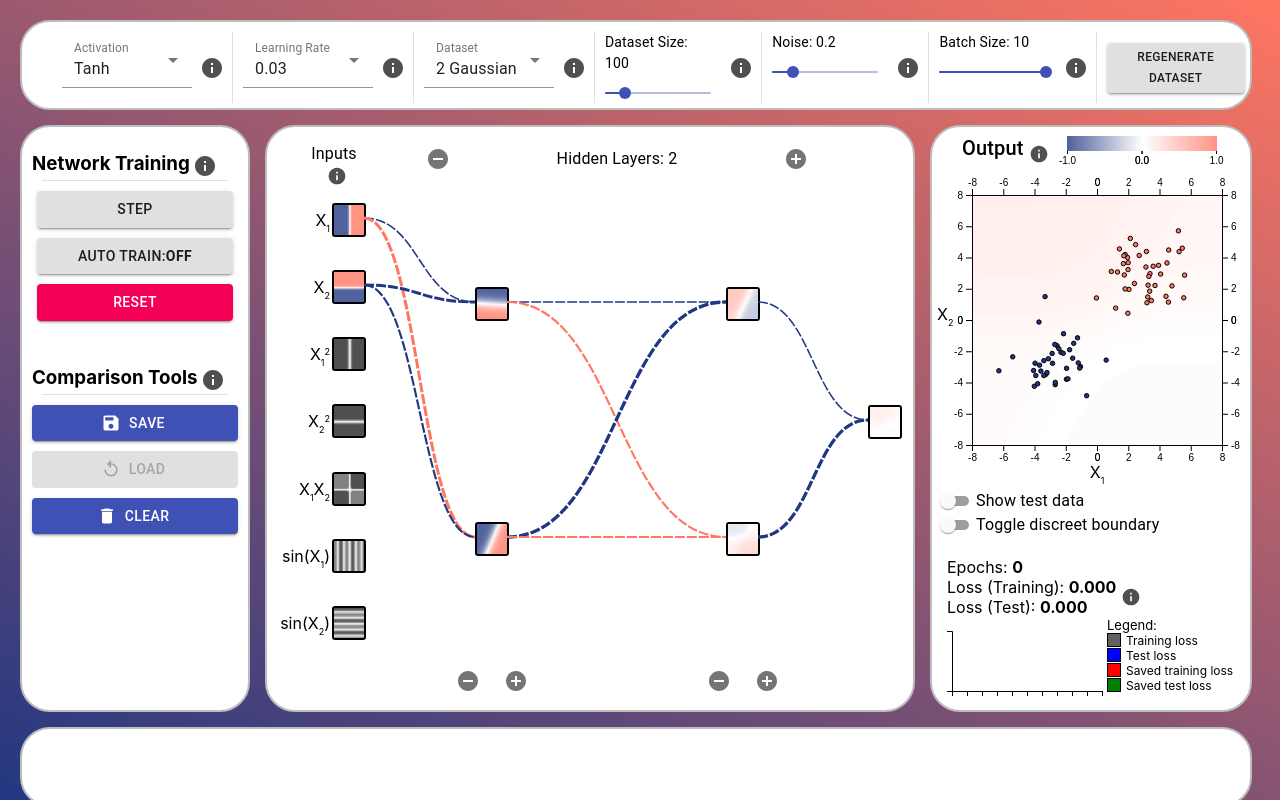
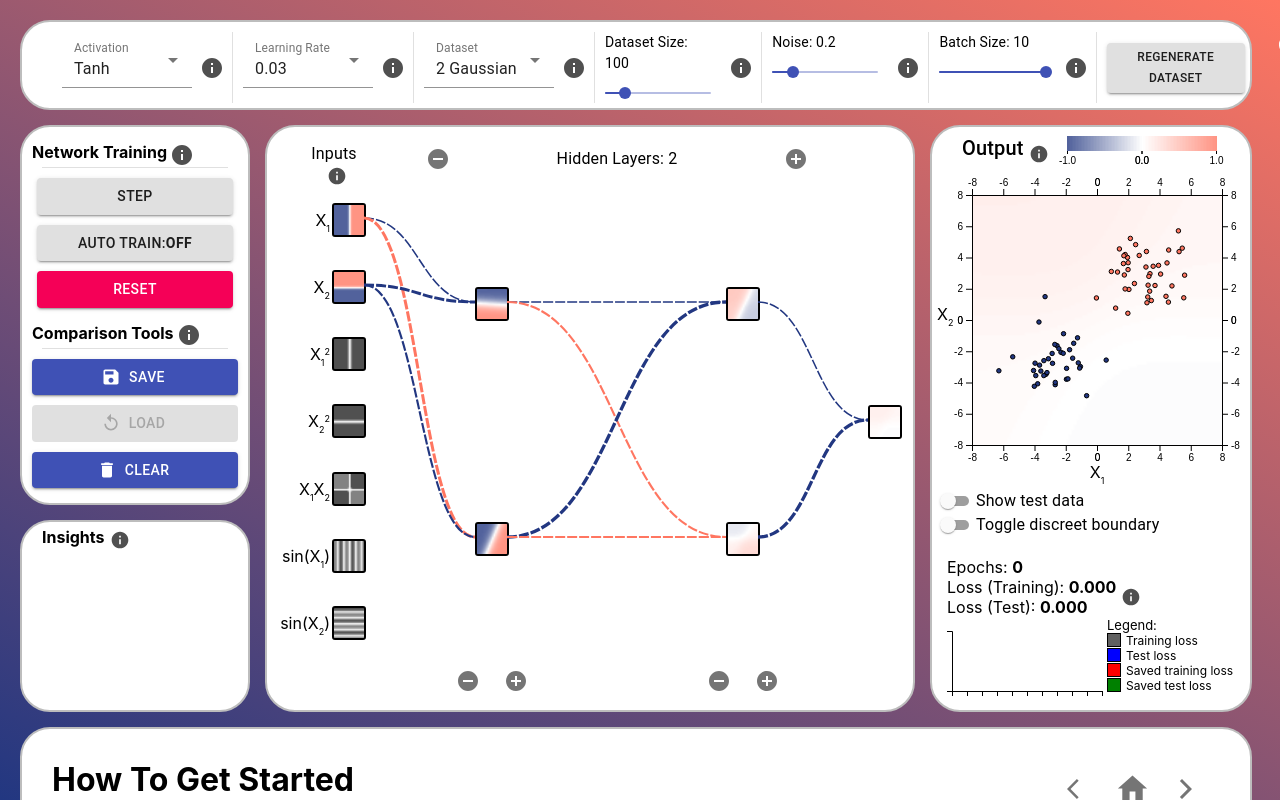
Before and after one commit to BrandonAGoodwin/nn-visualiser, a React (Create React App) app: page / in a window 1280 px wide. Built offline with nearby package versions, Linux system fonts and the light colour scheme.

Commit message:
Insights panel working

```diff
--- a/src/components/ControlPanel.tsx
+++ b/src/components/ControlPanel.tsx
@@ -50,31 +50,34 @@ function ControlPanel(props: ControlPanelProps) {
     } = props;
     return (
         <StyledControlPanel>
-            <div style={{ display: "flex", marginTop: "10px", alignItems: "flex-end" }}>
-                <h3 style={{ marginBottom: "5px", marginTop: "0px" }}>Network Training</h3>
+            <div style={{ display: "flex", marginTop: "0px", alignItems: "flex-end" }}>
+                <h4 style={{ marginBottom: "5px", marginTop: "0px" }}>Network Training</h4>
                 <StyledInfoButton title="Output Tooltip" marginLeft={5} >
                     <React.Fragment>
                         <Typography variant="body2">
                             <b>Step:</b> Run one epoch of training on the network. <br />
+                            <b>Auto Train:</b> Set the network to repeatedly train at a fixed rate.
                         </Typography>
                     </React.Fragment>
                 </StyledInfoButton>
             </div>
             <Divider style={{ minWidth: "90%", marginLeft: "auto", marginRight: "auto", marginBottom: "5px" }} />
-            <Tooltip placement={"right-end"} title={<p style={{ fontSize: 12 }}>Run one epoch of training on the network"</p>} aria-label={"Run one epoch of training on the network"} >
-                <StyledButton variant={"contained"} onClick={handleStep}> Step </StyledButton>
-            </Tooltip>
+            {/* <Tooltip placement={"right-end"} title={<p style={{ fontSize: 12 }}>Run one epoch of training on the network"</p>} aria-label={"Run one epoch of training on the network"} >  */}
+            <StyledButton variant={"contained"} onClick={handleStep}> Step </StyledButton>
+            {/* </Tooltip>  */}
             {/* <Tooltip placement={"right-end"} title={<p style={{ fontSize: 12 }}>Set the network to repeatedly train at a fixed rate</p>} aria-label={"Set the network to repeatedly train at a fixed rate"}> */}
             <StyledButton variant={"contained"} onClick={toggleAutoTrain}> Auto Train: <b>{training ? "On" : "Off"}</b></StyledButton>
             {/* </Tooltip> */}
             {/* <Tooltip placement={"left-end"} title={<p style={{ fontSize: 12 }}>Reset the network and the training data</p>} aria-label={"Reset the network and the training data"}> */}
             <StyledButton variant={"contained"} color={"secondary"} onClick={handleReset}> Reset </StyledButton>
             {/* </Tooltip> */}
-            <div style={{ display: "flex", marginTop: "40px", alignItems: "flex-end" }}>
-                <h3 style={{ marginBottom: "5px", marginTop: "0px" }}>Comparison Tools</h3>
-                <StyledInfoButton title="Output Tooltip" marginLeft={5} onClick={setInfoPanelWrapper} infoPanel={<ComparisionInfoPanel />}>
+            <div style={{ display: "flex", marginTop: "10px", alignItems: "flex-end" }}>
+                <h4 style={{ marginBottom: "5px", marginTop: "0px" }}>Comparison Tools</h4>
+                <StyledInfoButton title="Comparison Tools Tooltip" marginLeft={5} onClick={setInfoPanelWrapper} infoPanel={<ComparisionInfoPanel />}>
                     <React.Fragment>
-                        <Typography variant="body2"> The comparision tools allow you to save the current state of your network so that you can change the configuration and see how this effects the performance of the network. <br /> (Click on the tool tip for instructions on how to utilise this)
+                        <Typography variant="body2">
+                            The comparision tools allow you to save the current state of your network so that you can change the configuration and see how this effects the performance of the network. <br />
+                            <u>(Click on the tool tip for instructions on how to utilise this)</u>
                         </Typography>
                     </React.Fragment>
                 </StyledInfoButton>
--- a/src/components/InfoPanels/ActivationInfoPanel.tsx
+++ b/src/components/InfoPanels/ActivationInfoPanel.tsx
@@ -1,21 +1,22 @@
 import styled from "@emotion/styled";
-import React from "react";
+import React, { useContext } from "react";
 import { DefinedTerm, DefNode } from "../Definitions";
 import { NNConfig } from "../../NetworkController";
 import sigmoid from "../SVGs/Sigmoid-function-2.svg";
 import NodeInfoPanel from "./NodeInfoPanel";
+import { InfoPanelContext } from "../../contexts/InfoPanelContext";
 
 
 const ActivationImg = styled("img")`
     width: 600px;
 `;
 
-function ActivationInfoPanel(props: {config: NNConfig, setInfoPanel: (infoPanel: JSX.Element) => void}) {
-
+function ActivationInfoPanel() {
+    const { setInfoPanelWrapper } = useContext(InfoPanelContext);
     return (
         <div>
             <h1>Activation Functions (&Phi;)</h1>
-            <p>Activation function of a <DefinedTerm definition={DefNode()} onClick={props.setInfoPanel} infoPanel={<NodeInfoPanel {...props.config} />}>node</DefinedTerm></p>
+            <p>Activation function of a <DefinedTerm definition={DefNode()} onClick={setInfoPanelWrapper} infoPanel={<NodeInfoPanel />}>node</DefinedTerm></p>
             <h2>Sigmoid</h2>
             <ActivationImg src={sigmoid} alt="Sigmoid Function" />
             <p></p>
--- a/src/components/InfoPanels/NodeInfoPanel.tsx
+++ b/src/components/InfoPanels/NodeInfoPanel.tsx
@@ -2,7 +2,7 @@ import React from "react";
 import { NNConfig } from "../../NetworkController";
 import { MathComponent } from "mathjax-react";
 
-function NodeInfoPanel(props: NNConfig) {
+function NodeInfoPanel() {
 
     return (
         <div>
--- /dev/null
+++ b/src/components/InsightsPanel.tsx
@@ -0,0 +1,165 @@
+import styled from "@emotion/styled";
+import { Typography } from "@material-ui/core";
+import React, { useContext, useState } from "react";
+import { InfoPanelContext } from "../contexts/InfoPanelContext";
+import { DGConfig } from "../DatasetGenerator";
+import { AnalyticsData, NNConfig } from "../NetworkController";
+import { DefActivationFunction, DefinedTerm } from "./Definitions";
+import ActivationInfoPanel from "./InfoPanels/ActivationInfoPanel";
+import { ContainerSection, StyledInfoButton } from "./MainPage";
+
+
+const StyledList = styled("ul")`
+    margin-top: 0px;
+    margin-bottom: 0px;
+    padding-left: 20px;
+
+`
+
+const InsightSection = styled("div")`
+    height: 100%;
+    font-size: 14;
+    & h4 {
+        margin-top: 0px;
+        margin-left: 10px;
+        margin-bottom: 5px;
+    }
+
+    & li {
+        font-size: 15px;
+    }
+`
+
+const StyledInsightsPanel = styled((props: any) => <ContainerSection gridArea="insights" {...props} />)`
+    display: block;
+    padding-left: 10px;
+`
+
+interface InsightsPanelProps {
+    nnConfig: NNConfig,
+    dgConfig: DGConfig,
+    analyticsData: AnalyticsData
+}
+
+const InsightLink = styled("a")`
+    text-decoration: underline;
+    color: blue;
+    cursor: pointer;
+`
+
+const nonLinearInputs = ["xSquared", "ySquared", "xTimesY", "sinX", "sinY"];
+const linearlySeperableDatasets = ["Gaussian2"];
+
+function InsightsPanel(props: InsightsPanelProps) {
+    const {
+        nnConfig,
+        dgConfig,
+        analyticsData
+    } = props;
+
+    const [insight, setInsight] = useState<JSX.Element>();
+
+    const inputsAreLinear = (nnConfig: NNConfig) => {
+        console.log(nnConfig.inputs);
+        for (let nonLinearInput of nonLinearInputs) {
+
+            console.log(nonLinearInput)
+            console.log(nnConfig.inputs[nonLinearInput])
+            if (nnConfig.inputs[nonLinearInput]) return false;
+        }
+        return true;
+    }
+
+    const networkIsLinear = (nnConfig: NNConfig) => {
+        return (nnConfig.activationFunction === "Linear") && inputsAreLinear(nnConfig);
+    }
+
+    const datasetIsLinearlySeperable = (dgConfig: DGConfig) => {
+        return linearlySeperableDatasets.includes(dgConfig.datasetType);
+    }
+
+    const configurationIsUnsolveable = (nnConfig: NNConfig, dgConfig: DGConfig) => {
+        return networkIsLinear(nnConfig) && !datasetIsLinearlySeperable(dgConfig);
+    }
+
+    const handleMouseLeave = () => {
+        setInsight(undefined);
+    }
+
+    const activationFunctionIsLinear = (nnConfig: NNConfig) => {
+        return nnConfig.activationFunction === "Linear";
+    }
+
+    const setInsightWrapper = (insight: JSX.Element) => {
+        return setInsight(insight);
+    }
+
+    return (
+        <StyledInsightsPanel onMouseLeave={handleMouseLeave}>
+            {insight &&
+                <InsightSection>
+                    {insight}
+                </InsightSection>
+            }
+            {!insight && <div>
+                <div style={{ display: "flex", marginTop: "0px", alignItems: "flex-end", marginLeft: "10px" }}>
+                    <h4 style={{ marginBottom: "5px", marginTop: "0px" }}>Insights</h4>
+                    <StyledInfoButton title="Output Tooltip" fontSize={"small"} marginLeft={5} >
+                        <React.Fragment>
+                            <Typography variant="body2">
+                                Insights define properties or features of the current network configuration and state.
+                            </Typography>
+                        </React.Fragment>
+                    </StyledInfoButton>
+                </div>
+                <StyledList>
+                    {networkIsLinear(nnConfig) &&
+                        <li><LinearNetworkInsight setInsight={setInsightWrapper} /></li>
+                    }
+                    {configurationIsUnsolveable(nnConfig, dgConfig) &&
+                        <li><Unsolveable setInsight={setInsightWrapper} /></li>
+                    }
+                    { }
+                </StyledList>
+            </div>
+            }
+        </StyledInsightsPanel>
+    );
+}
+
+function LinearNetworkInsight(props: ({ setInsight: (insight: JSX.Element) => void })) {
+
+    const insight = (
+        <>
+            <h4>Linear Neural Network</h4>
+            <StyledList>
+                <li>All inputs are linear (X1 and/or X2)</li>
+                <li>Activation function is linear</li>
+                <li>Can only solve linearly seperable problems</li>
+            </StyledList>
+        </>
+    );
+
+    return (
+        <InsightLink onClick={() => props.setInsight(insight)}>Neural network is linear</InsightLink>
+    );
+}
+
+function Unsolveable(props: ({ setInsight: (insight: JSX.Element) => void })) {
+    const { setInfoPanelWrapper } = useContext(InfoPanelContext);
+    const insight = (
+        <>
+            <h4>Unsolveable Scenario</h4>
+            <StyledList>
+                <li>Neural network is linear and data set is not linearly separable</li>
+                <li>To fix this use a non-linear <DefinedTerm definition={DefActivationFunction()} onClick={setInfoPanelWrapper} infoPanel={<ActivationInfoPanel />}>activation function</DefinedTerm> and/or add non-linear inputs</li>
+            </StyledList>
+        </>
+    );
+
+    return (
+        <InsightLink onClick={() => props.setInsight(insight)}>Data set is unsolveable</InsightLink>
+    );
+}
+
+export default InsightsPanel;
--- a/src/components/MainPage.tsx
+++ b/src/components/MainPage.tsx
@@ -13,6 +13,7 @@ import InfoPanel from './InfoPanel';
 import NetworkPanel from './NetworkPanel';
 import StatsBar from './StatsBar';
 import GraphPanel from './GraphPanel';
+import InsightsPanel from './InsightsPanel';
 
 const Container = styled("div")`
     -webkit-box-sizing: border-box; /* Safari/Chrome, other WebKit */
@@ -32,12 +33,13 @@ const Container = styled("div")`
 
     // Using values from NeuralNetworkVis for middle column
     grid-template-columns: 230px max(560px, calc(50vw + 10px)) min-content;
-    grid-template-rows: 90px 1fr 80px auto;
+    grid-template-rows: 90px auto 1fr auto;
+    /* grid-template-rows: 90px 1fr 80px auto; */
     grid-gap: 15px;
     grid-template-areas:
         "config-bar config-bar config-bar"
         "control-panel network nn-graph"
-        "stats stats stats"
+        "insights network nn-graph"
         "info info info";
 `;
 
@@ -71,12 +73,6 @@ export const ContainerSection = styled("div")`
 export const StyledInfoButton = styled(InfoButton)`
     font-size: 14px;
 `
-
-export interface AnalyticsData {
-    trainingLoss: number[];
-    testLoss: number[];
-    ephochs: number;
-}
 
 interface MainPageProps {
     xDomain: number[];
@@ -354,6 +350,11 @@ function MainPage(props: MainPageProps) {
                 loadNetworkState={loadNetworkState}
                 clearNetworkState={clearNetworkState}
             />
+            <InsightsPanel
+                nnConfig={nnConfig}
+                dgConfig={dgConfig}
+                analyticsData={analyticsData}
+            />
             <GraphPanel
                 network={network}
                 trainingData={trainingData}
--- a/src/visControl.ts
+++ b/src/visControl.ts
@@ -36,7 +36,7 @@ export let INPUTS: { [name: string]: InputFunc } = {
 
 
 export function start(config: NNConfig): nn.Node[][] {
-    let network = nn.generateNetwork(config.networkShape, ACTIVATIONS[config.activationFunction], nn.Activations.TANH, config.inputs);
+    let network = nn.generateNetwork(config.networkShape, ACTIVATIONS[config.activationFunction], config.activationFunction === "Linear" ? nn.Activations.LINEAR : nn.Activations.TANH, config.inputs);
     console.log(network);
 
     return network;
```
Also changed, not shown: src/NeuralNet.ts (+3 -5 lines), src/components/ConfigBar.tsx (+3 -6 lines), src/components/Definitions.tsx (+13 -3 lines).
